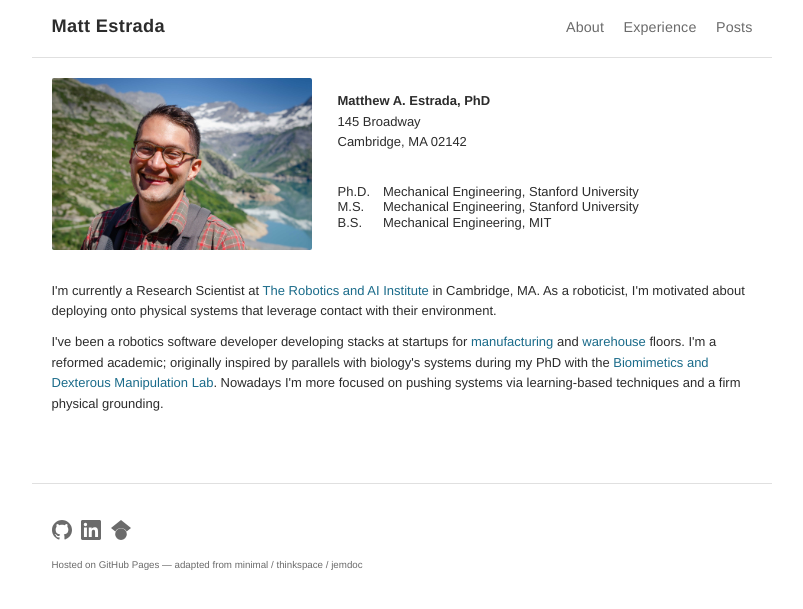
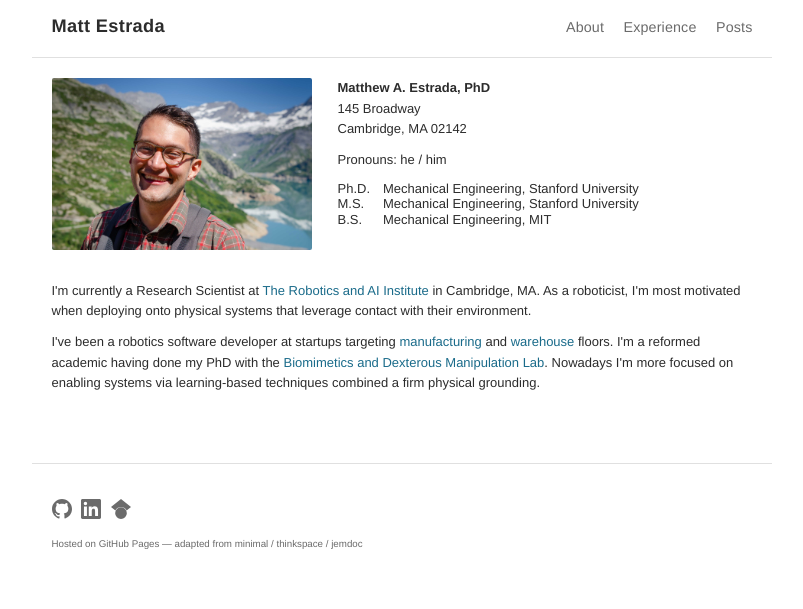
Before and after one commit to estrada1/estrada1.github.io, a Jekyll site: the page built from index.md, in a window 1280 px wide. Shown: the top 609 px of the page, without its empty margins (238-1041 px from the left). Built offline with Jekyll 4.4.1, drawn with Linux system fonts in a browser that asks for light colours.

Commit message:
about rewording

```diff
--- a/index.md
+++ b/index.md
@@ -4,11 +4,11 @@ layout: default
 
 <div style="display:flex; gap:2em; align-items:flex-start;">
   <img src="/assets/img/biorobhike_headshot.jpg" style="width:260px; flex-shrink:0;">
-  <div style="padding-top:1em;">
+  <div style="padding-top:0em;">
     <p><strong>Matthew A. Estrada, PhD</strong><br>
     145 Broadway<br>
     Cambridge, MA 02142</p>
-    <br>
+    <p>Pronouns: he / him</p>
     <table style="border:none; margin:0; font-size:inherit; line-height:1.2;">
       <tr><td style="border:none; padding:0 1em 0 0;">Ph.D.</td><td style="border:none; padding:0;">Mechanical Engineering, Stanford University</td></tr>
       <tr><td style="border:none; padding:0 1em 0 0;">M.S.</td><td style="border:none; padding:0;">Mechanical Engineering, Stanford University</td></tr>
@@ -19,6 +19,6 @@ layout: default
 
 <br>
 
-<p>I'm currently a Research Scientist at <a href="https://theaiinstitute.com">The Robotics and AI Institute</a> in Cambridge, MA. As a roboticist, I'm motivated about deploying onto physical systems that leverage contact with their environment.</p>
+<p>I'm currently a Research Scientist at <a href="https://theaiinstitute.com">The Robotics and AI Institute</a> in Cambridge, MA. As a roboticist, I'm most motivated when deploying onto physical systems that leverage contact with their environment.</p>
 
-<p>I've been a robotics software developer developing stacks at startups for <a href="https://www.relativityspace.com/">manufacturing</a> and <a href="https://agilityrobotics.com/">warehouse</a> floors. I'm a reformed academic; originally inspired by parallels with biology's systems during my PhD with the <a href="http://bdml.stanford.edu/">Biomimetics and Dexterous Manipulation Lab</a>. Nowadays I'm more focused on pushing systems via learning-based techniques and a firm physical grounding.</p>
+<p>I've been a robotics software developer at startups targeting <a href="https://www.relativityspace.com/">manufacturing</a> and <a href="https://agilityrobotics.com/">warehouse</a> floors. I'm a reformed academic having done my PhD with the <a href="http://bdml.stanford.edu/">Biomimetics and Dexterous Manipulation Lab</a>. Nowadays I'm more focused on enabling systems via learning-based techniques combined a firm physical grounding.</p>
```
